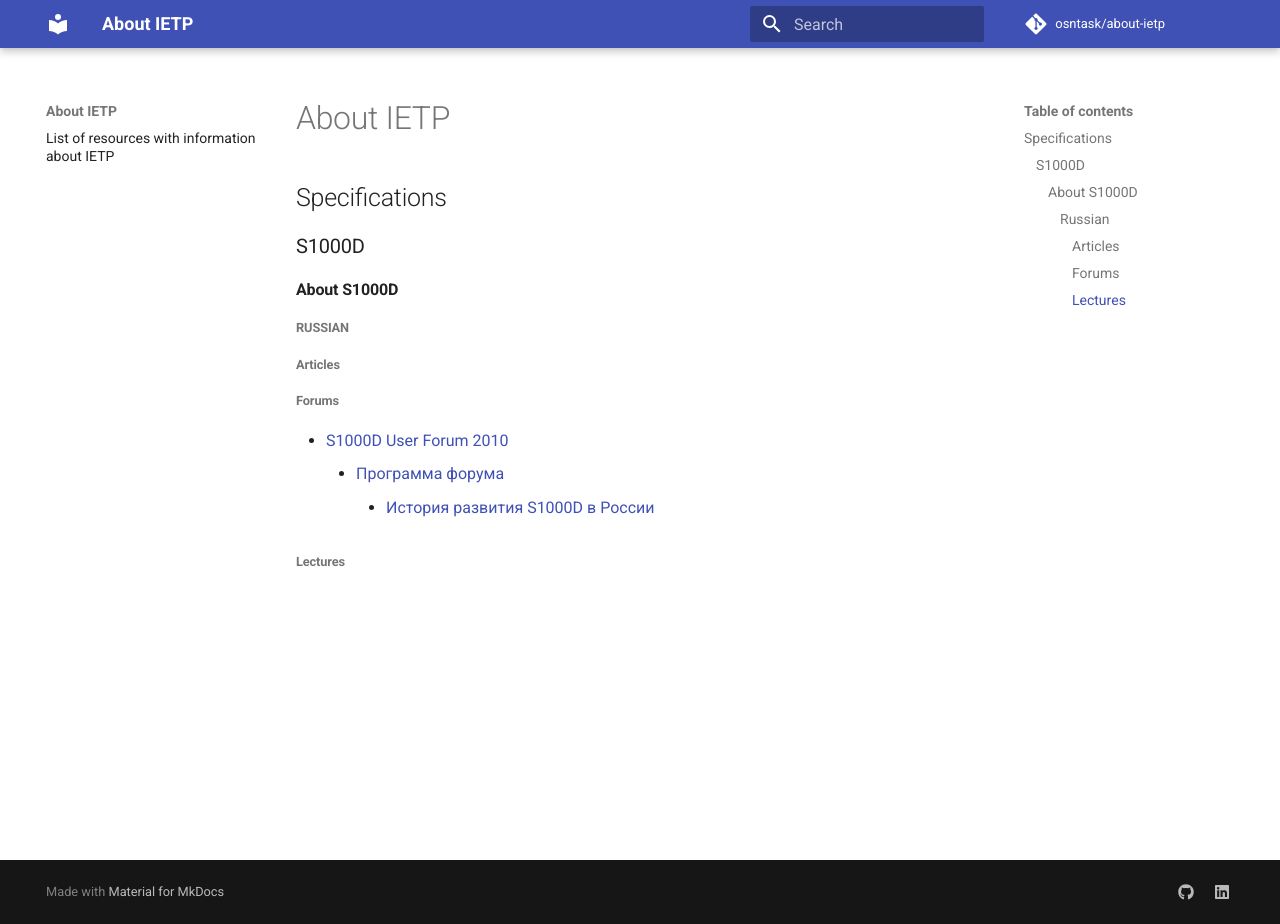
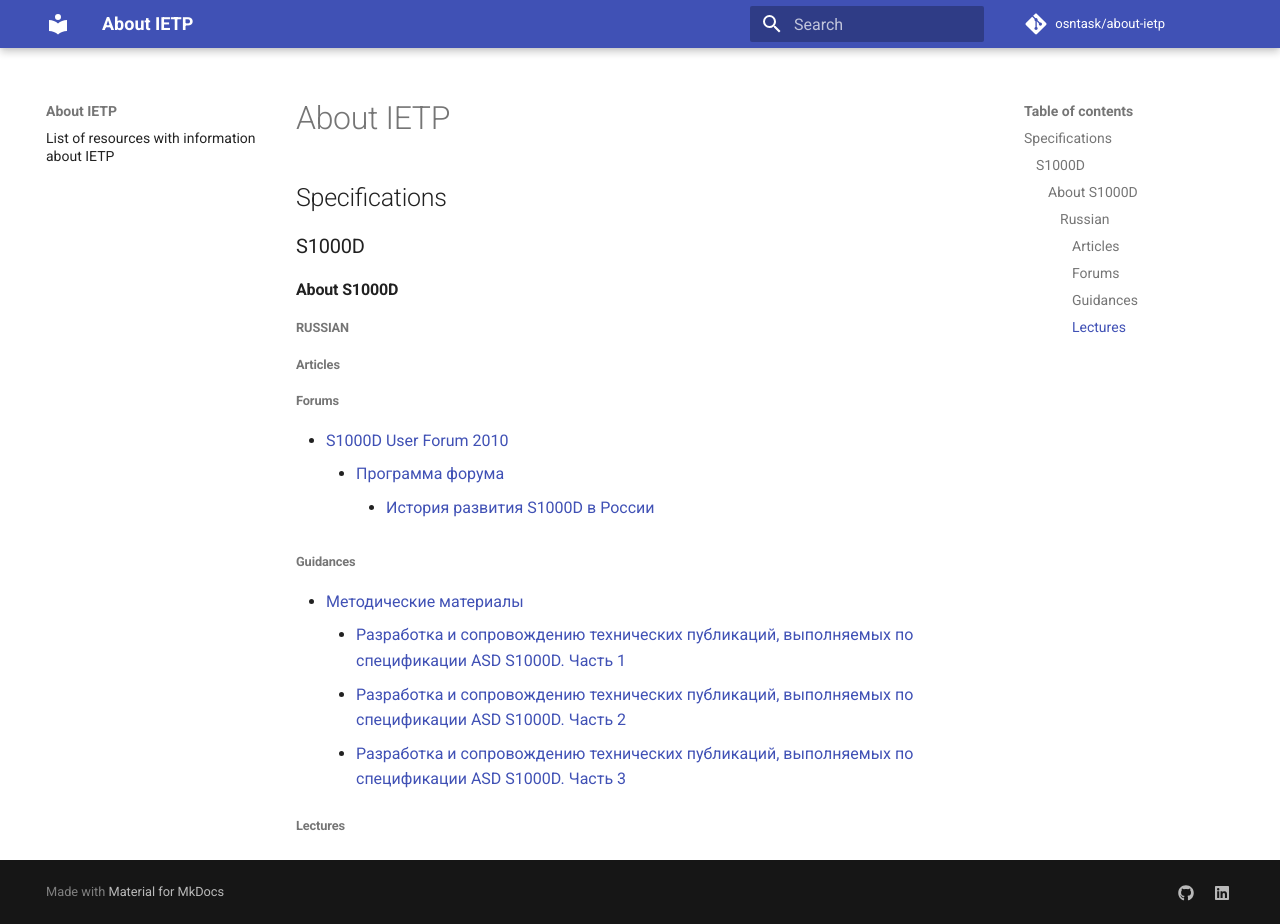
Before and after one commit to osntask/about-ietp, an MkDocs documentation site: the page built from docs/specifications/about-s1000d/russian.md, in a window 1280 px wide and 924 px high. Built offline with MkDocs 1.6.1 and Material for MkDocs 9.7.7, drawn with Linux system fonts in a browser that asks for light colours; comment, search, counter and statistics services are not loaded.

Commit message:
Added the Guidances section

```diff
--- a/docs/specifications/about-s1000d/russian.md
+++ b/docs/specifications/about-s1000d/russian.md
@@ -14,8 +14,22 @@
 - [S1000D User Forum 2010][FOR_1]
     - [Программа форума][FOR_1.1]
         - [История развития S1000D в России][FOR_1.1.1]
+
+###### Guidances
+- [Методические материалы][GDN_1]
+    - [Разработка и сопровождению технических публикаций, выполняемых по
+    спецификации ASD S1000D. Часть 1][GDN_1.1]
+    - [Разработка и сопровождению технических публикаций, выполняемых по
+    спецификации ASD S1000D. Часть 2][GDN_1.2]
+    - [Разработка и сопровождению технических публикаций, выполняемых по
+    спецификации ASD S1000D. Часть 3][GDN_1.3]
+
 ###### Lectures
 
 [FOR_1]: http://s1000d.ru/userforum/2010/main/
 [FOR_1.1]: http://www.s1000d.ru/userforum/2010/agenda/
 [FOR_1.1.1]: http://www.s1000d.ru/userforum/presentations/Day_2_01_S1000D_In_Russia.pdf
+[GDN_1]: https://cals.ru/tgb-metodiki
+[GDN_1.1]: https://cals.ru/sites/default/files/downloads/tgb/MU%20S1000D_1.pdf
+[GDN_1.2]: https://cals.ru/sites/default/files/downloads/tgb/MU%20S1000D_2.pdf
+[GDN_1.3]: https://cals.ru/sites/default/files/downloads/tgb/MU%20S1000D_3.pdf
```
